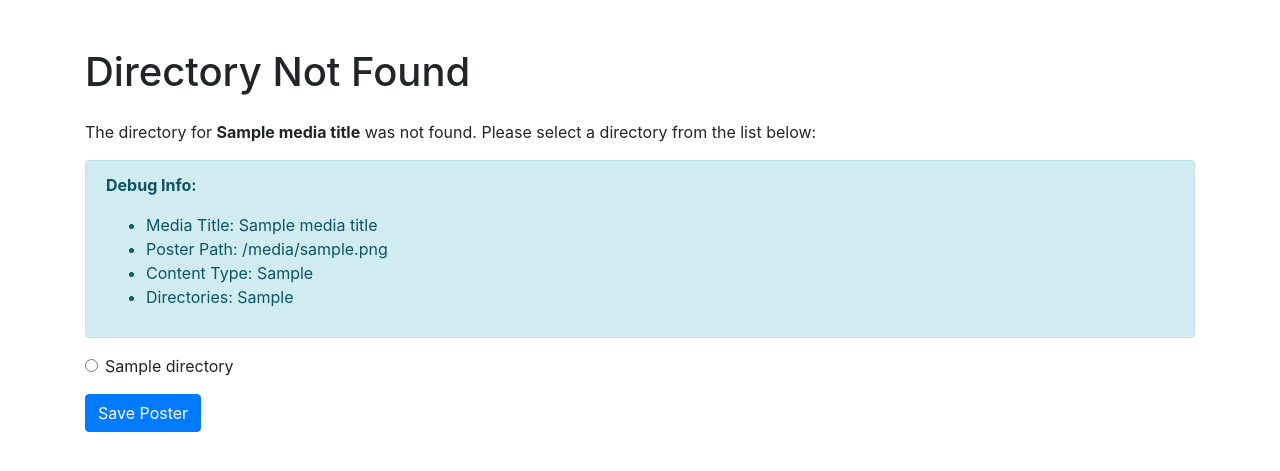
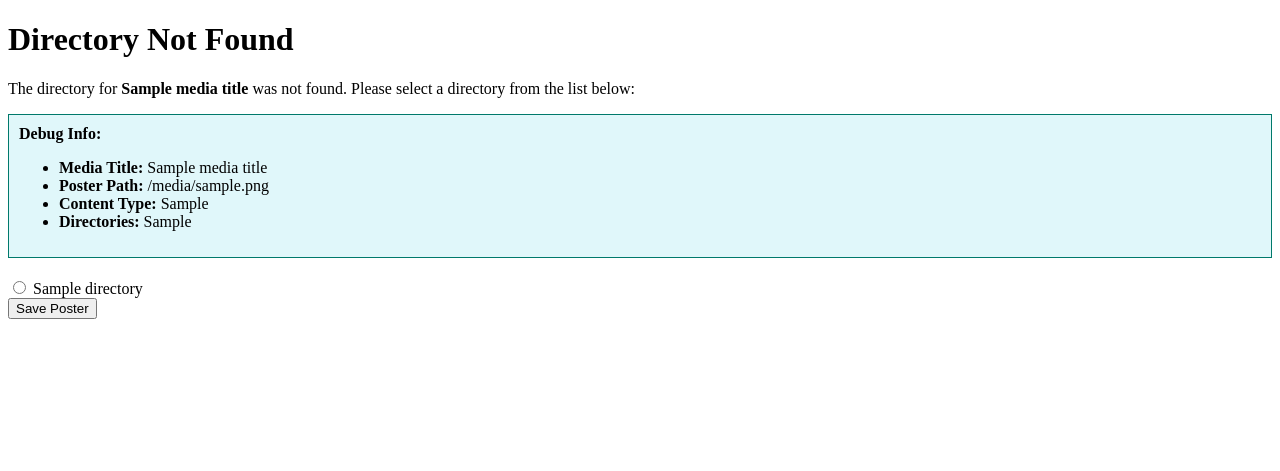
Before and after one commit to anthonysnyder/postarr, a Flask app: template templates/select_directory.html in a window 1280 px wide. Shown: the top 471 px of the page. Run offline with Flask 3, Linux system fonts and the light colour scheme; the template is opened without the code that fills it: most values are stand-ins (such as "Sample title", 1, 10 or a date in 2020); some libraries are stand-ins or nearby versions.

Commit message:
improved select_directory

```diff
--- a/templates/select_directory.html
+++ b/templates/select_directory.html
@@ -4,61 +4,72 @@
     <meta charset="UTF-8">
     <meta name="viewport" content="width=device-width, initial-scale=1.0">
     <title>Select Directory</title>
-    <link rel="stylesheet" href="https://stackpath.bootstrapcdn.com/bootstrap/4.5.2/css/bootstrap.min.css">
+    <style>
+        .debug-info {
+            background-color: #e0f7fa;
+            border: 1px solid #00796b;
+            padding: 10px;
+            margin-bottom: 20px;
+        }
+        .debug-info h4 {
+            margin: 0 0 10px 0;
+        }
+    </style>
 </head>
 <body>
-    <div class="container mt-5">
-        <h1 class="mb-4">Directory Not Found</h1>
+    <h1>Directory Not Found</h1>
     <p>The directory for <strong>{{ media_title }}</strong> was not found. Please select a directory from the list below:</p>
 
     <!-- Debugging Information -->
-        <div class="alert alert-info">
-            <p><strong>Debug Info:</strong></p>
+    <div class="debug-info">
+        <h4>Debug Info:</h4>
         <ul>
-                <li>Media Title: {{ media_title }}</li>
-                <li>Poster Path: {{ poster_path }}</li>
-                <li>Content Type: {{ media_type }}</li>
-                <li>Directories: {{ similar_dirs }}</li>
+            <li><strong>Media Title:</strong> {{ media_title }}</li>
+            <li><strong>Poster Path:</strong> {{ poster_path }}</li>
+            <li><strong>Content Type:</strong> {{ media_type }}</li>
+            <li><strong>Directories:</strong> {{ similar_dirs }}</li>
         </ul>
     </div>
 
-        <form action="{{ url_for('confirm_directory') }}" method="post">
-            <!-- Hidden Inputs -->
+    <!-- Form to Submit Directory -->
+    <form action="{{ url_for('confirm_directory') }}" method="post" id="directory-form">
+        <!-- Hidden inputs to pass necessary data -->
         <input type="hidden" name="poster_path" value="{{ poster_path }}">
         <input type="hidden" name="media_title" value="{{ media_title }}">
         <input type="hidden" name="media_type" value="{{ media_type }}">
 
         <!-- Directory Selection -->
         {% for directory in similar_dirs %}
-                <div class="form-check">
-                    <input class="form-check-input" type="radio" name="selected_directory" value="{{ directory }}" id="{{ directory }}" required>
-                    <label class="form-check-label" for="{{ directory }}">{{ directory }}</label>
+            <div>
+                <input type="radio" name="selected_directory" value="{{ directory }}" id="{{ directory }}" required>
+                <label for="{{ directory }}">{{ directory }}</label>
             </div>
         {% endfor %}
 
-            <button type="submit" class="btn btn-primary mt-3" id="saveButton">Save Poster</button>
+        <!-- Submit Button -->
+        <button type="submit">Save Poster</button>
     </form>
-    </div>
 
+    <!-- JavaScript for Debugging and Submission -->
     <script>
-        // Add user feedback for button click
-        document.querySelector('#saveButton').addEventListener('click', function () {
-            this.innerHTML = 'Saving...';
-            this.disabled = true;
+        const form = document.getElementById('directory-form');
+
+        // Debugging: Log form submission
+        form.addEventListener('submit', function(event) {
+            console.log('Form is submitting...');
+            console.log('Poster Path:', document.querySelector('input[name="poster_path"]').value);
+            console.log('Media Title:', document.querySelector('input[name="media_title"]').value);
+            console.log('Media Type:', document.querySelector('input[name="media_type"]').value);
+            console.log('Selected Directory:', document.querySelector('input[name="selected_directory"]:checked')?.value);
         });
 
-        // Client-side form validation (optional but recommended)
-        document.querySelector('form').addEventListener('submit', function (event) {
-            const directory = this.querySelector('input[name="selected_directory"]:checked');
-            if (!directory) {
+        // Debugging: Alert if no directory is selected (shouldn't happen due to "required")
+        form.addEventListener('submit', function(event) {
+            const selectedDir = document.querySelector('input[name="selected_directory"]:checked');
+            if (!selectedDir) {
                 event.preventDefault();
-                alert('Please select a directory before proceeding.');
+                alert('Please select a directory before submitting.');
             }
-        });
-
-        document.querySelector('form').addEventListener('submit', function(event) {
-            console.log('Form submitted');
-            console.log('Form data:', new FormData(this));
         });
     </script>
 </body>
```
Lines whose indentation alone changed are shown as unchanged.
